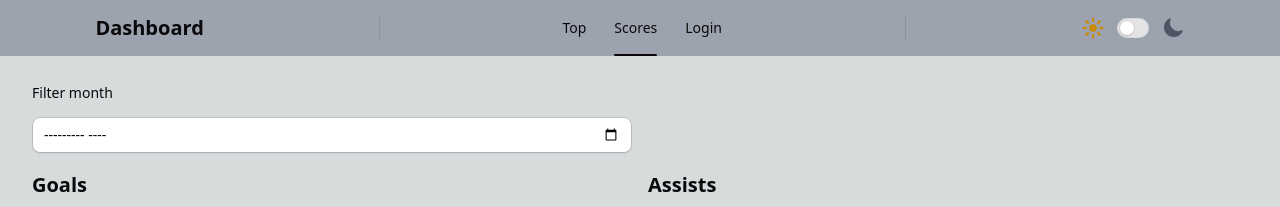
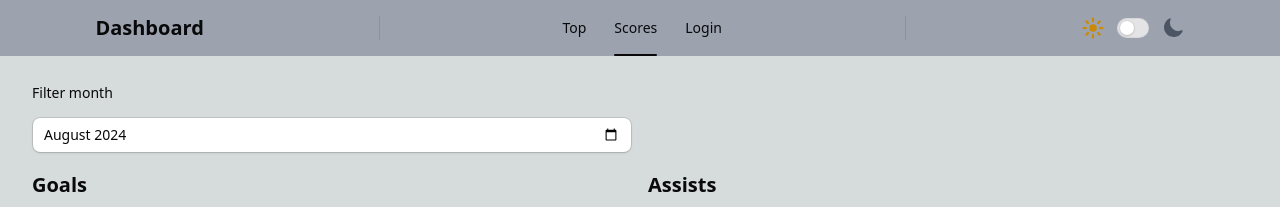
Before and after one commit to daferreira946/players-statistics-web, a Next.js app: page /scores in a window 1280 px wide. Shown: the top 207 px of the page. Built offline with nearby package versions, Linux system fonts and the light colour scheme; no server answers.

Commit message:
feat: default date usability

```diff
--- a/app/scores/page.tsx
+++ b/app/scores/page.tsx
@@ -59,7 +59,7 @@ export default function PlayersIndex() {
             <div className="grid grid-cols-1 lg:grid-cols-2 gap-4">
                 <Field className="mb-4">
                     <Label>Filter month</Label>
-                    <Input type="month" onChange={handleChangeMonthYear}/>
+                    <Input type="month" onChange={handleChangeMonthYear} value={monthYear ? monthYear : ''}/>
                 </Field>
             </div>
             <div className="grid lg:grid-cols-2 grid-cols-1 gap-4">
```
